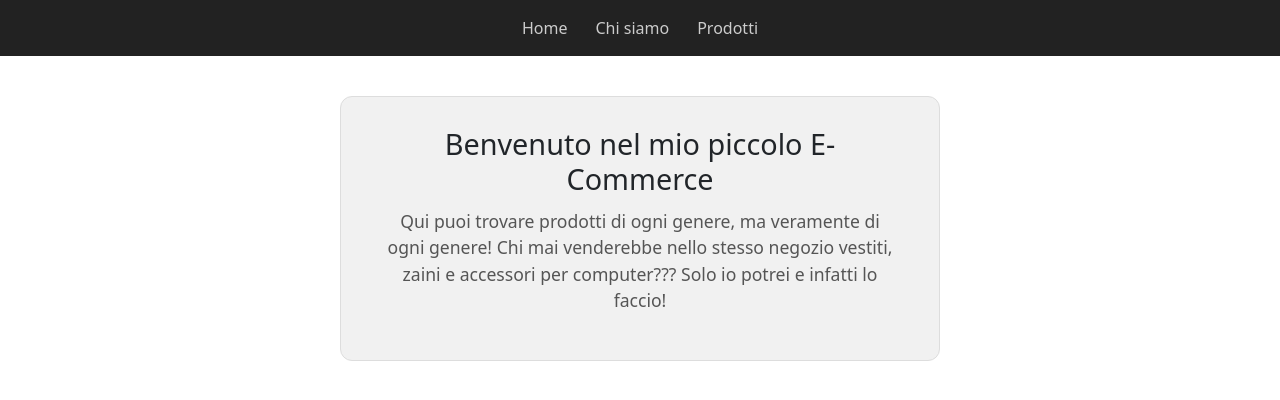
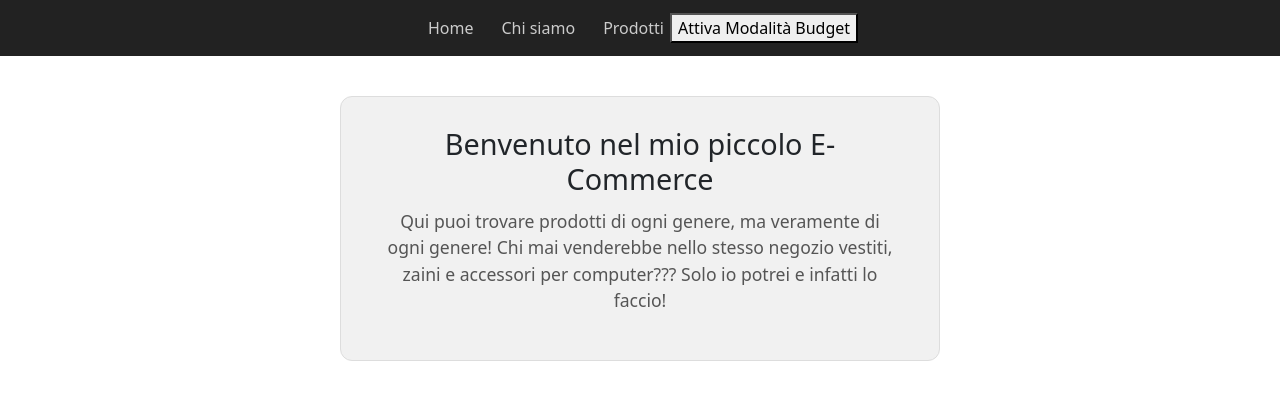
Before and after one commit to FedericoCanale/react-context-api, a React (Vite) app: page / in a window 1280 px wide. Shown: the top 400 px of the page. Built offline with nearby package versions, Linux system fonts and the light colour scheme.

Commit message:
Add budgetMode toggle button in Navbar

```diff
--- a/index.html
+++ b/index.html
@@ -4,7 +4,7 @@
     <meta charset="UTF-8" />
     <link rel="icon" type="image/svg+xml" href="/vite.svg" />
     <meta name="viewport" content="width=device-width, initial-scale=1.0" />
-    <title>react-router</title>
+    <title>react-context-api</title>
   </head>
   <body>
     <div id="root"></div>
--- a/src/components/Navbar.jsx
+++ b/src/components/Navbar.jsx
@@ -1,6 +1,14 @@
 import { Link } from "react-router-dom";
+import { useContext } from "react";
+import BudgetContext from "../contexts/BudgetContext";
 
 export default function Navbar() {
+    const { budgetMode, setBudgetMode } = useContext(BudgetContext);
+
+    function toggleBudget() {
+        setBudgetMode(!budgetMode);
+    }
+
     return (
         <nav className="navbar">
             <div className="nav-container">
@@ -11,6 +19,10 @@ export default function Navbar() {
                     <Link className="nav-link" to="/chi-siamo">Chi siamo</Link>
                     <Link className="nav-link" to="/prodotti">Prodotti</Link>
                 </div>
+
+                <button className="nav-budget-btn" onClick={toggleBudget}>
+                    {budgetMode ? "Disattiva Modalità Budget" : "Attiva Modalità Budget"}
+                </button>
             </div>
         </nav>
     );
```
